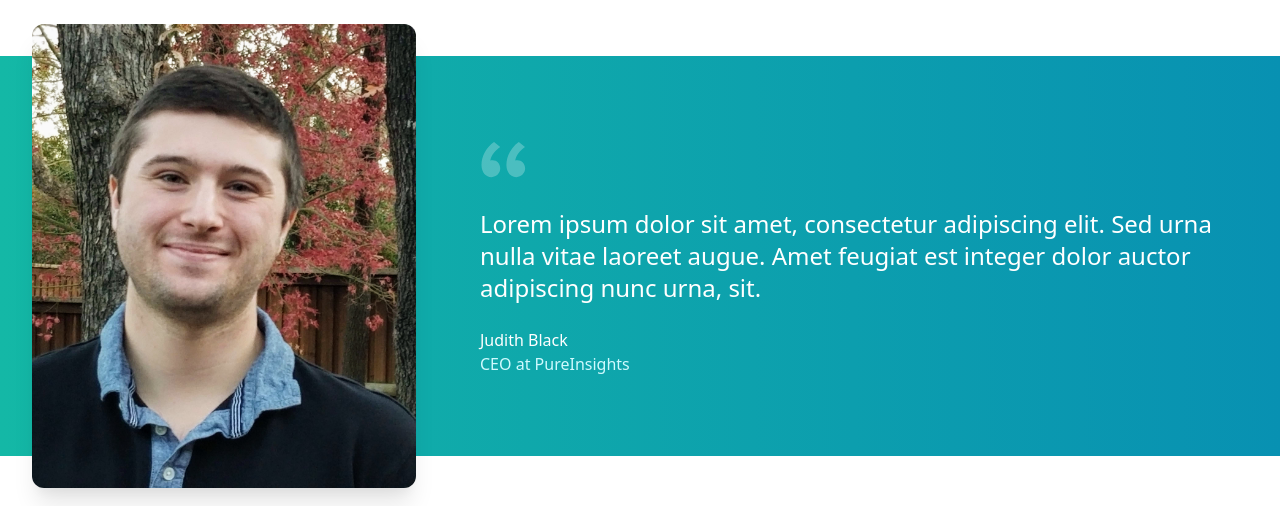
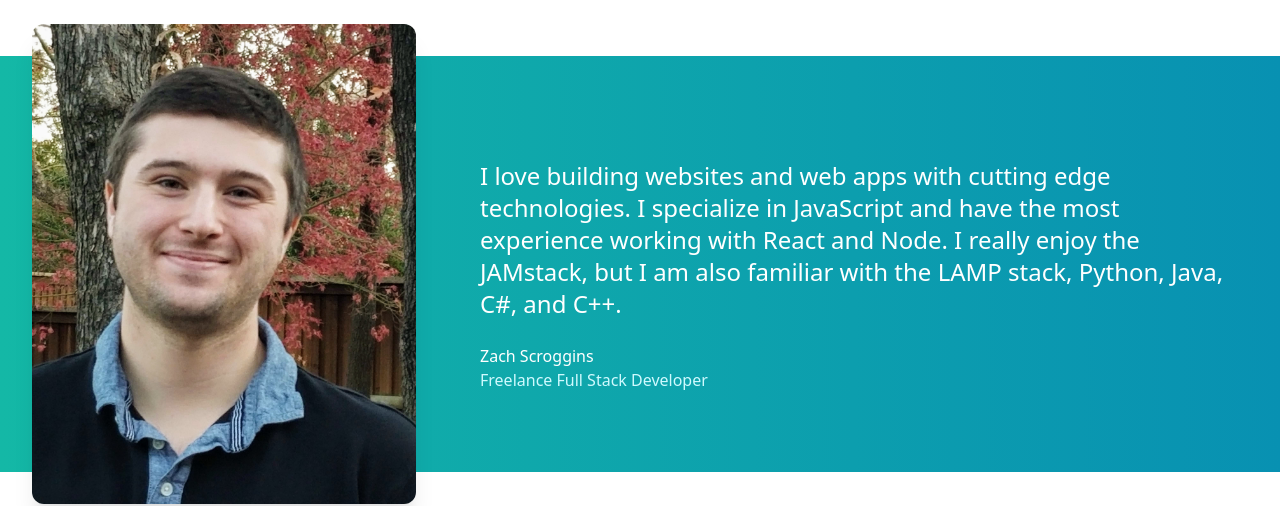
Before and after one commit to ZachScroggins/my-website, a Next.js app: page / in a window 1280 px wide. Shown: the part 1580-2086 px from the top of the page. Built offline with nearby package versions, Linux system fonts and the light colour scheme; no server answers; what @tailwindcss/typography would draw is missing.

Commit message:
write about section

```diff
--- a/components/home/About/index.js
+++ b/components/home/About/index.js
@@ -22,24 +22,20 @@ const index = () => {
           <div className='mx-auto max-w-md px-4 sm:max-w-2xl sm:px-6 lg:px-0 lg:py-20 lg:max-w-none'>
             <blockquote>
               <div>
-                <svg
-                  className='h-12 w-12 text-white opacity-25'
-                  fill='currentColor'
-                  viewBox='0 0 32 32'
-                  aria-hidden='true'
-                >
-                  <path d='M9.352 4C4.456 7.456 1 13.12 1 19.36c0 5.088 3.072 8.064 6.624 8.064 3.36 0 5.856-2.688 5.856-5.856 0-3.168-2.208-5.472-5.088-5.472-.576 0-1.344.096-1.536.192.48-3.264 3.552-7.104 6.624-9.024L9.352 4zm16.512 0c-4.8 3.456-8.256 9.12-8.256 15.36 0 5.088 3.072 8.064 6.624 8.064 3.264 0 5.856-2.688 5.856-5.856 0-3.168-2.304-5.472-5.184-5.472-.576 0-1.248.096-1.44.192.48-3.264 3.456-7.104 6.528-9.024L25.864 4z' />
-                </svg>
                 <p className='mt-6 text-2xl font-medium text-white'>
-                  Lorem ipsum dolor sit amet, consectetur adipiscing elit. Sed
-                  urna nulla vitae laoreet augue. Amet feugiat est integer dolor
-                  auctor adipiscing nunc urna, sit.
+                  I love building websites and web apps with cutting edge
+                  technologies. I specialize in JavaScript and have the most
+                  experience working with React and Node. I really enjoy the
+                  JAMstack, but I am also familiar with the LAMP stack, Python,
+                  Java, C#, and C++.
                 </p>
               </div>
               <footer className='mt-6'>
-                <p className='text-base font-medium text-white'>Judith Black</p>
+                <p className='text-base font-medium text-white'>
+                  Zach Scroggins
+                </p>
                 <p className='text-base font-medium text-cyan-100'>
-                  CEO at PureInsights
+                  Freelance Full Stack Developer
                 </p>
               </footer>
             </blockquote>
```
